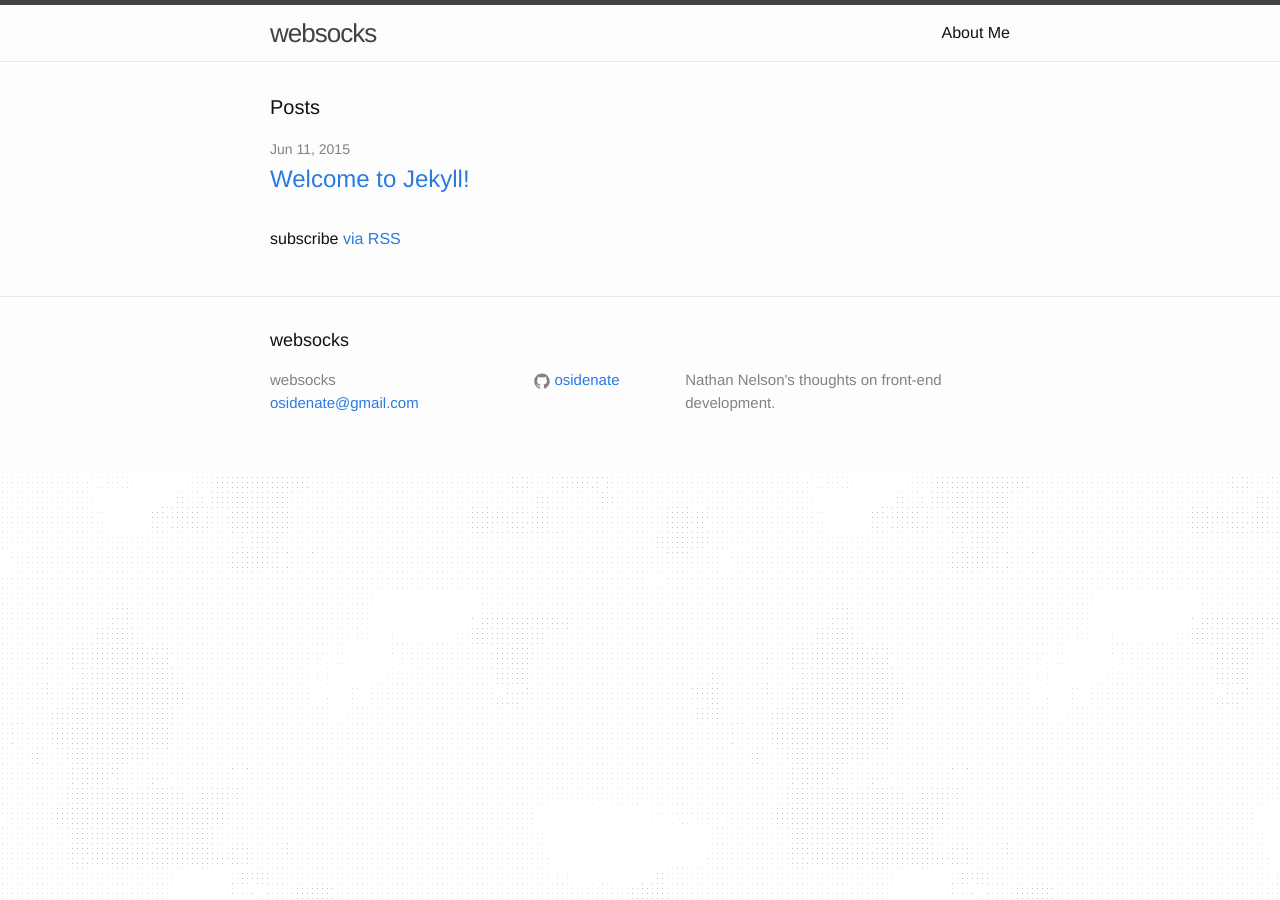
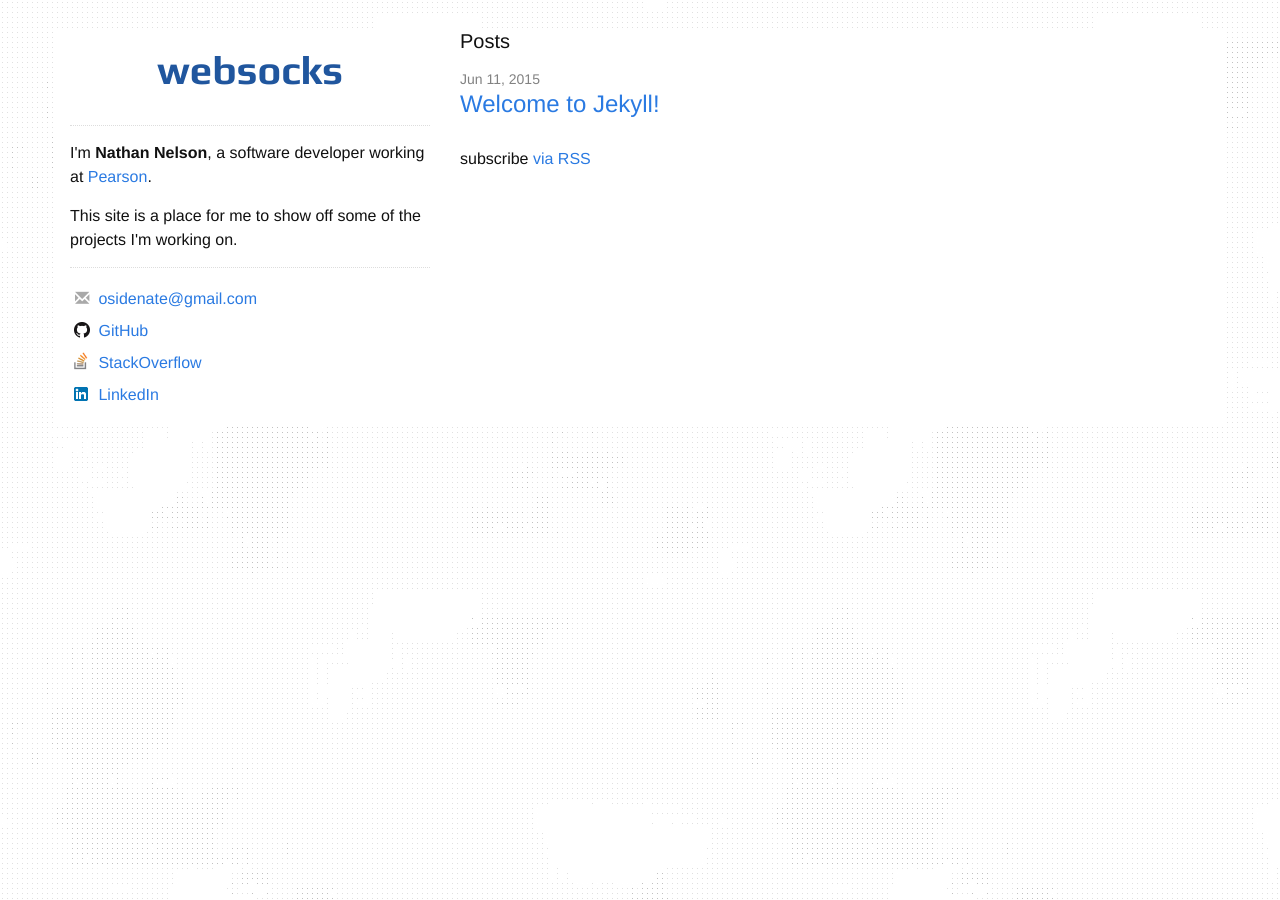
Before and after one commit to osidenate/websocks.net, a Jekyll site: the page built from index.old.html, in a window 1280 px wide. Built offline with Jekyll 4.4.1, drawn with Linux system fonts in a browser that asks for light colours; nearby versions of some CDN libraries; library files that are not in the unit come from our copies.

Commit message:
Split index.html into layout files

```diff
--- a/_includes/footer.html
+++ /dev/null
@@ -1,55 +0,0 @@
-<footer class="site-footer">
-
-  <div class="wrapper">
-
-    <h2 class="footer-heading">{{ site.title }}</h2>
-
-    <div class="footer-col-wrapper">
-      <div class="footer-col  footer-col-1">
-        <ul class="contact-list">
-          <li>{{ site.title }}</li>
-          <li><a href="mailto:{{ site.email }}">{{ site.email }}</a></li>
-        </ul>
-      </div>
-
-      <div class="footer-col  footer-col-2">
-        <ul class="social-media-list">
-          {% if site.github_username %}
-          <li>
-            <a href="https://github.com/{{ site.github_username }}">
-              <span class="icon  icon--github">
-                <svg viewBox="0 0 16 16">
-                  <path fill="#828282" d="M7.999,0.431c-4.285,0-7.76,3.474-7.76,7.761 c0,3.428,2.223,6.337,5.307,7.363c0.388,0.071,0.53-0.168,0.53-0.374c0-0.184-0.007-0.672-0.01-1.32 c-2.159,0.469-2.614-1.04-2.614-1.04c-0.353-0.896-0.862-1.135-0.862-1.135c-0.705-0.481,0.053-0.472,0.053-0.472 c0.779,0.055,1.189,0.8,1.189,0.8c0.692,1.186,1.816,0.843,2.258,0.645c0.071-0.502,0.271-0.843,0.493-1.037 C4.86,11.425,3.049,10.76,3.049,7.786c0-0.847,0.302-1.54,0.799-2.082C3.768,5.507,3.501,4.718,3.924,3.65 c0,0,0.652-0.209,2.134,0.796C6.677,4.273,7.34,4.187,8,4.184c0.659,0.003,1.323,0.089,1.943,0.261 c1.482-1.004,2.132-0.796,2.132-0.796c0.423,1.068,0.157,1.857,0.077,2.054c0.497,0.542,0.798,1.235,0.798,2.082 c0,2.981-1.814,3.637-3.543,3.829c0.279,0.24,0.527,0.713,0.527,1.437c0,1.037-0.01,1.874-0.01,2.129 c0,0.208,0.14,0.449,0.534,0.373c3.081-1.028,5.302-3.935,5.302-7.362C15.76,3.906,12.285,0.431,7.999,0.431z"/>
-                </svg>
-              </span>
-
-              <span class="username">{{ site.github_username }}</span>
-            </a>
-          </li>
-          {% endif %}
-
-          {% if site.twitter_username %}
-          <li>
-            <a href="https://twitter.com/{{ site.twitter_username }}">
-              <span class="icon  icon--twitter">
-                <svg viewBox="0 0 16 16">
-                  <path fill="#828282" d="M15.969,3.058c-0.586,0.26-1.217,0.436-1.878,0.515c0.675-0.405,1.194-1.045,1.438-1.809
-                  c-0.632,0.375-1.332,0.647-2.076,0.793c-0.596-0.636-1.446-1.033-2.387-1.033c-1.806,0-3.27,1.464-3.27,3.27 c0,0.256,0.029,0.506,0.085,0.745C5.163,5.404,2.753,4.102,1.14,2.124C0.859,2.607,0.698,3.168,0.698,3.767 c0,1.134,0.577,2.135,1.455,2.722C1.616,6.472,1.112,6.325,0.671,6.08c0,0.014,0,0.027,0,0.041c0,1.584,1.127,2.906,2.623,3.206 C3.02,9.402,2.731,9.442,2.433,9.442c-0.211,0-0.416-0.021-0.615-0.059c0.416,1.299,1.624,2.245,3.055,2.271 c-1.119,0.877-2.529,1.4-4.061,1.4c-0.264,0-0.524-0.015-0.78-0.046c1.447,0.928,3.166,1.469,5.013,1.469 c6.015,0,9.304-4.983,9.304-9.304c0-0.142-0.003-0.283-0.009-0.423C14.976,4.29,15.531,3.714,15.969,3.058z"/>
-                </svg>
-              </span>
-
-              <span class="username">{{ site.twitter_username }}</span>
-            </a>
-          </li>
-          {% endif %}
-        </ul>
-      </div>
-
-      <div class="footer-col  footer-col-3">
-        <p class="text">{{ site.description }}</p>
-      </div>
-    </div>
-
-  </div>
-
-</footer>
--- a/_includes/head.html
+++ b/_includes/head.html
@@ -2,11 +2,13 @@
     <meta charset="utf-8">
     <meta http-equiv="X-UA-Compatible" content="IE=edge">
     <meta name="viewport" content="width=device-width, initial-scale=1">
+    <meta name="description" content="{% if page.excerpt %}{{ page.excerpt | strip_html | strip_newlines | truncate: 160 }}{% else %}{{ site.description }}{% endif %}">
 
     <title>{% if page.title %}{{ page.title }}{% else %}{{ site.title }}{% endif %}</title>
-  <meta name="description" content="{% if page.excerpt %}{{ page.excerpt | strip_html | strip_newlines | truncate: 160 }}{% else %}{{ site.description }}{% endif %}">
+
+    <link href='http://fonts.googleapis.com/css?family=Play:700' rel='stylesheet' type='text/css'>
+    <link rel="stylesheet" href="bower_components/bootstrap/dist/css/bootstrap.css">
 
     <link rel="stylesheet" href="{{ "/css/main.css" | prepend: site.baseurl }}">
     <link rel="canonical" href="{{ page.url | replace:'index.html','' | prepend: site.baseurl | prepend: site.url }}">
-  <link rel="alternate" type="application/rss+xml" title="{{ site.title }}" href="{{ "/feed.xml" | prepend: site.baseurl | prepend: site.url }}" />
 </head>
--- a/_includes/header.html
+++ /dev/null
@@ -1,27 +0,0 @@
-<header class="site-header">
-
-  <div class="wrapper">
-
-    <a class="site-title" href="{{ site.baseurl }}/">{{ site.title }}</a>
-
-    <nav class="site-nav">
-      <a href="#" class="menu-icon">
-        <svg viewBox="0 0 18 15">
-          <path fill="#424242" d="M18,1.484c0,0.82-0.665,1.484-1.484,1.484H1.484C0.665,2.969,0,2.304,0,1.484l0,0C0,0.665,0.665,0,1.484,0 h15.031C17.335,0,18,0.665,18,1.484L18,1.484z"/>
-          <path fill="#424242" d="M18,7.516C18,8.335,17.335,9,16.516,9H1.484C0.665,9,0,8.335,0,7.516l0,0c0-0.82,0.665-1.484,1.484-1.484 h15.031C17.335,6.031,18,6.696,18,7.516L18,7.516z"/>
-          <path fill="#424242" d="M18,13.516C18,14.335,17.335,15,16.516,15H1.484C0.665,15,0,14.335,0,13.516l0,0 c0-0.82,0.665-1.484,1.484-1.484h15.031C17.335,12.031,18,12.696,18,13.516L18,13.516z"/>
-        </svg>
-      </a>
-
-      <div class="trigger">
-        {% for page in site.pages %}
-          {% if page.title %}
-          <a class="page-link" href="{{ page.url | prepend: site.baseurl }}">{{ page.title }}</a>
-          {% endif %}
-        {% endfor %}
-      </div>
-    </nav>
-
-  </div>
-
-</header>
--- /dev/null
+++ b/_includes/nav.html
@@ -0,0 +1,33 @@
+<div class="logo">
+    <h1><a href="./">websocks</a></h1>
+</div>
+<hr>
+<p>I'm <strong>Nathan Nelson</strong>, a software developer working at <a href="http://www.pearsoned.com/">Pearson</a>.</p>
+<p>This site is a place for me to show off some of the projects I'm working on.</p>
+<hr>
+<ul class="contact">
+    <li>
+        <a href="mailto:osidenate@gmail.com">
+            <span class="navicon glyphicon glyphicon-envelope"></span>
+            osidenate@gmail.com
+        </a>
+    </li>
+    <li>
+        <a href="https://github.com/osidenate">
+            <span class="navicon navicon-github"></span>
+            GitHub
+        </a>
+    </li>
+    <li>
+        <a href="https://stackoverflow.com/users/477442/nathan">
+            <span class="navicon navicon-so"></span>
+            StackOverflow
+        </a>
+    </li>
+    <li>
+        <a href="https://www.linkedin.com/pub/nathan-nelson/1b/878/744">
+            <span class="navicon navicon-linkedin"></span>
+            LinkedIn
+        </a>
+    </li>
+</ul>
--- a/_layouts/default.html
+++ b/_layouts/default.html
@@ -1,20 +1,17 @@
 <!DOCTYPE html>
 <html>
 
-  {% include head.html %}
+    {% include head.html %}
 
-  <body>
+    <body class="container">
+        <div class="row">
+            <nav class="col-sm-4">
+                {% include nav.html %}
+            </nav>
 
-    {% include header.html %}
-
-    <div class="page-content">
-      <div class="wrapper">
-        {{ content }}
-      </div>
-    </div>
-
-    {% include footer.html %}
-
-  </body>
-
+            <main class="col-sm-8">
+                {{ content }}
+            </main>
+        </div>
+    </body>
 </html>
```
Also changed, not shown: index.html (+3 -55 lines). Lines whose indentation alone changed are shown as unchanged.
